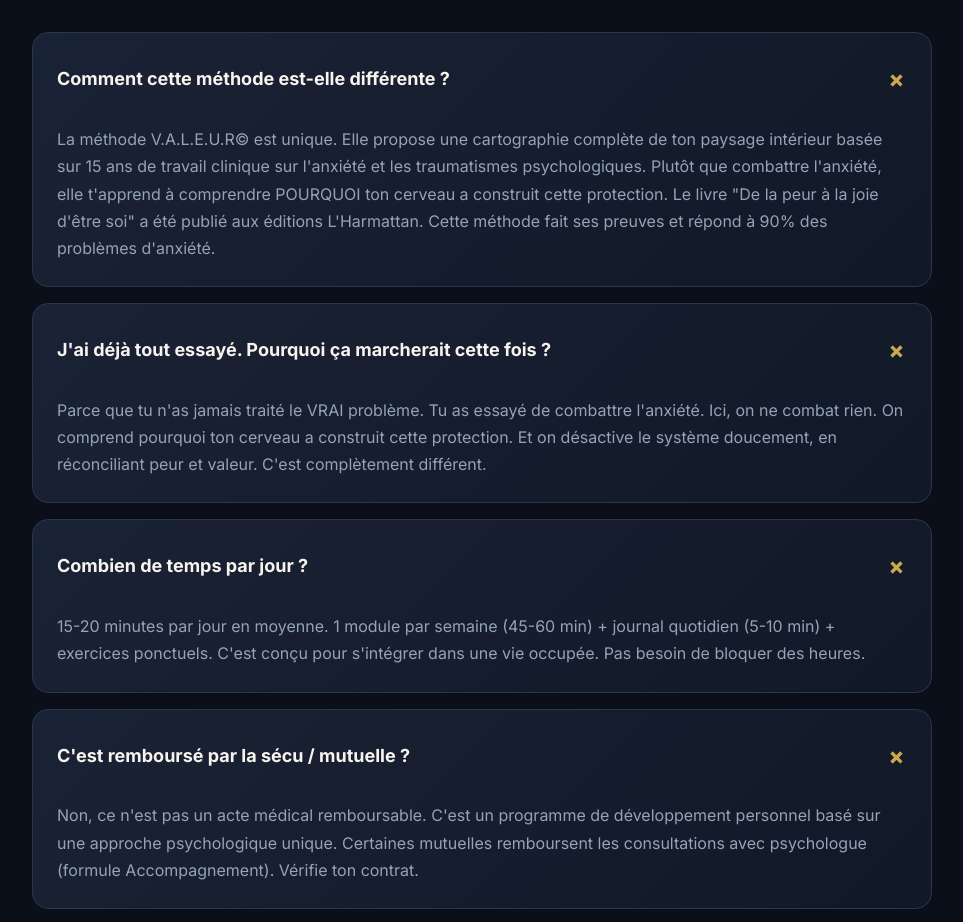
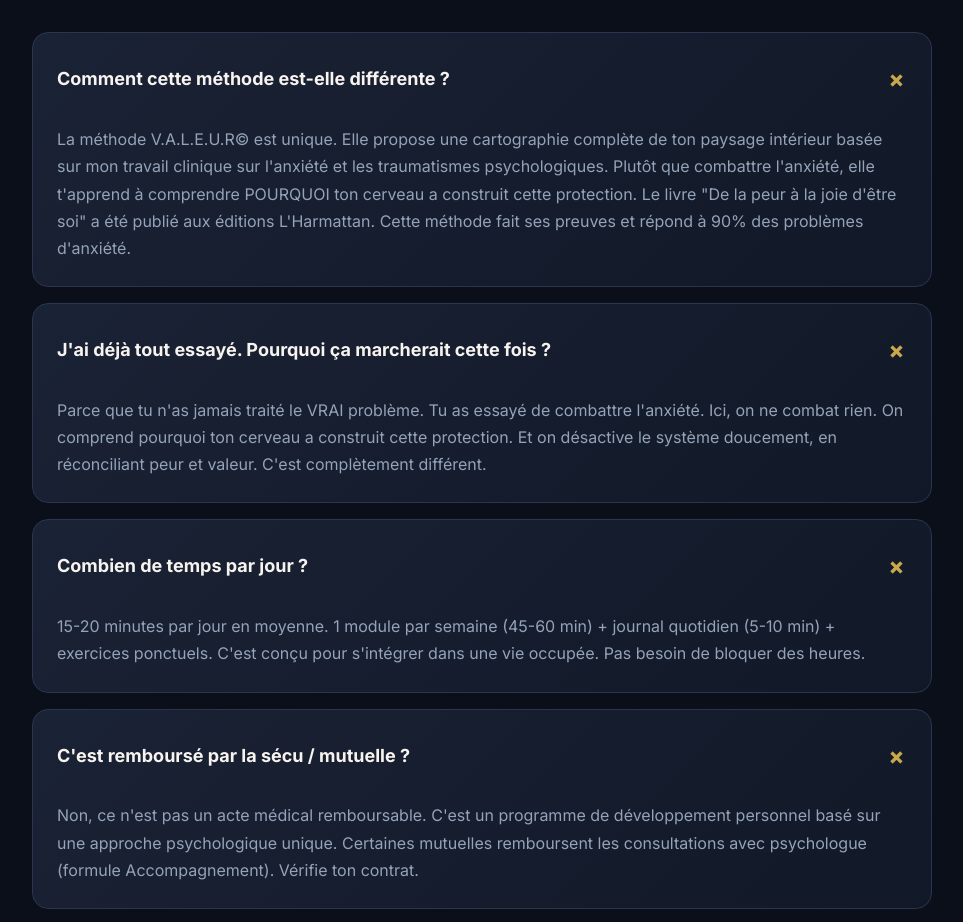
Before and after one commit to celinebourbon-ux/valeur-app-premium, a plain HTML site: page index.html in a window 1280 px wide. Shown: the part 7220-8142 px from the top of the page, without its empty margins (158-1121 px from the left). Drawn offline with nearby package versions, Linux system fonts and the light colour scheme; animation ran at ten frames a second.

Commit message:
🔧 Supprimé ancienneté (pas pertinent)

```diff
--- a/index.html
+++ b/index.html
@@ -1410,7 +1410,7 @@
           <div class="faq-question">Comment cette méthode est-elle différente ?</div>
           <div class="faq-answer">
             <div class="faq-answer-content">
-              La méthode V.A.L.E.U.R© est unique. Elle propose une cartographie complète de ton paysage intérieur basée sur 15 ans de travail clinique sur l'anxiété et les traumatismes psychologiques. Plutôt que combattre l'anxiété, elle t'apprend à comprendre POURQUOI ton cerveau a construit cette protection. Le livre "De la peur à la joie d'être soi" a été publié aux éditions L'Harmattan. Cette méthode fait ses preuves et répond à 90% des problèmes d'anxiété.
+              La méthode V.A.L.E.U.R© est unique. Elle propose une cartographie complète de ton paysage intérieur basée sur mon travail clinique sur l'anxiété et les traumatismes psychologiques. Plutôt que combattre l'anxiété, elle t'apprend à comprendre POURQUOI ton cerveau a construit cette protection. Le livre "De la peur à la joie d'être soi" a été publié aux éditions L'Harmattan. Cette méthode fait ses preuves et répond à 90% des problèmes d'anxiété.
             </div>
           </div>
         </div>
```
